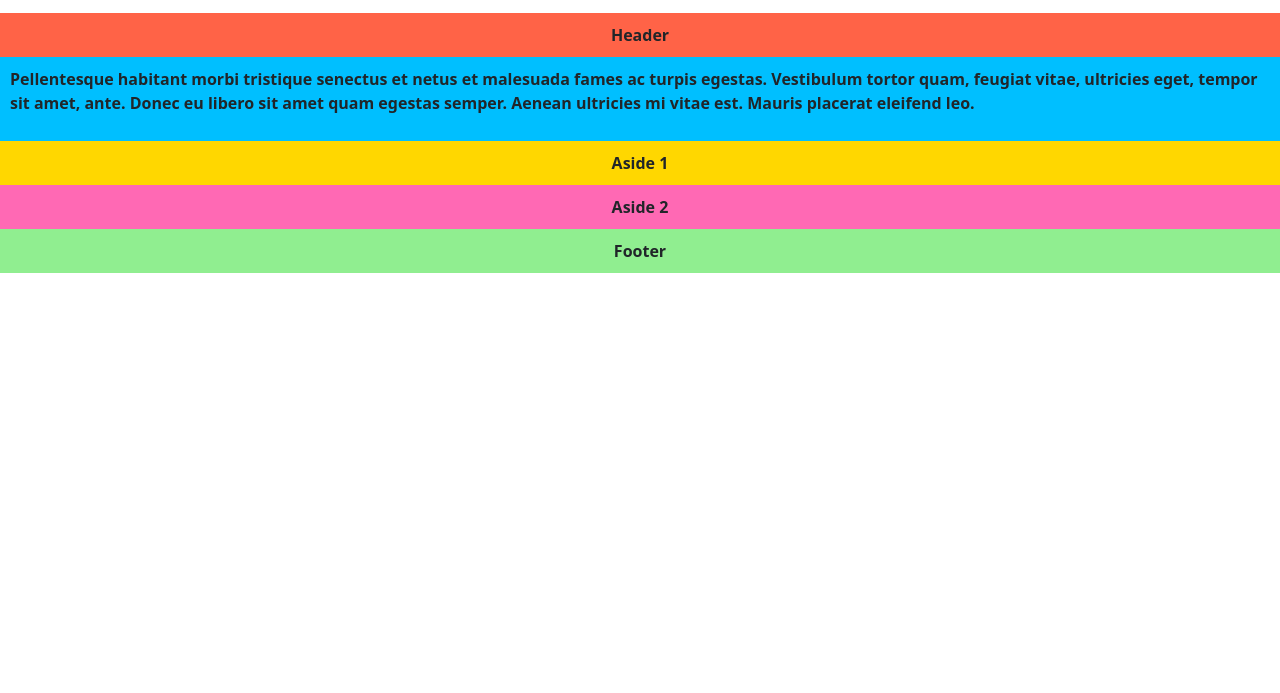
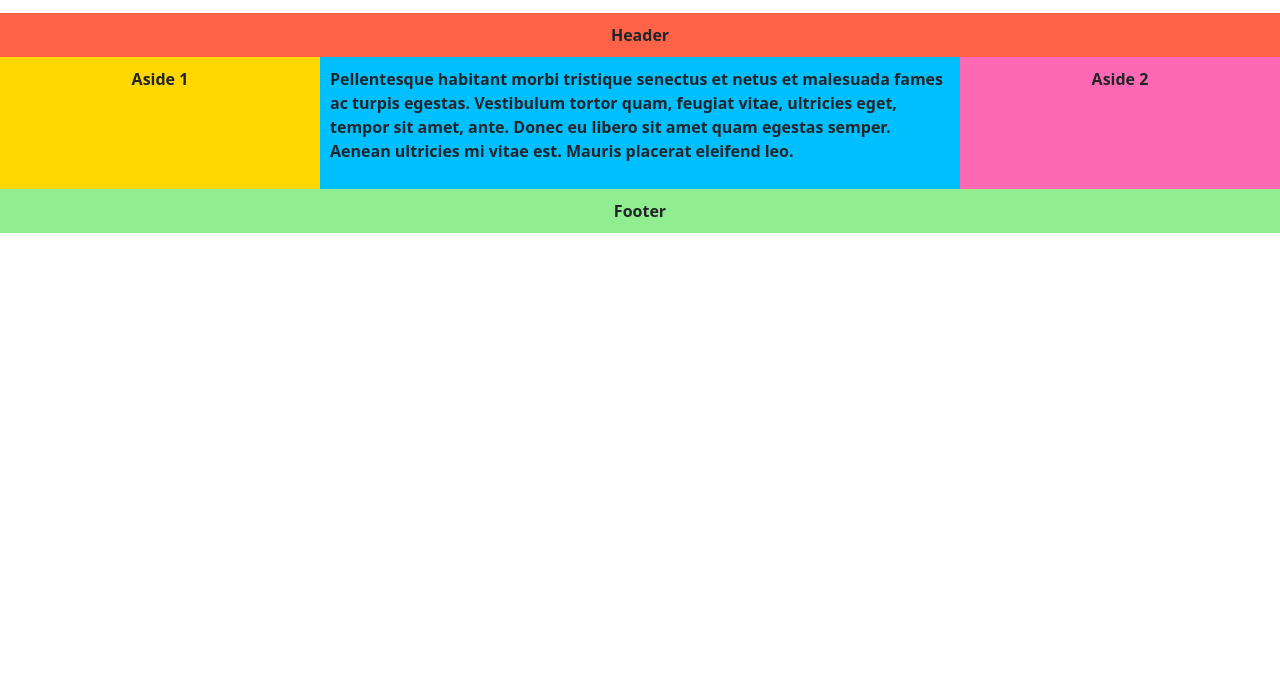
Before and after one commit to pbreteche/sass-bootstrap-2105, a website: page 04-bootstrap/index2.html in a window 1280 px wide. Shown: the part 107-800 px from the top of the page. Drawn offline with nearby package versions, Linux system fonts and the light colour scheme; files that its build step writes are made by us from their sources.

Commit message:
grille bootstrap

```diff
--- /dev/null
+++ b/04-bootstrap/scss/layout/_grid.scss
@@ -0,0 +1,26 @@
+body {
+    @extend .container-fluid;
+}
+
+.wrapper {
+    @extend .row;
+
+    aside {
+        @extend .col-sm;
+        &.aside-1 {
+            @extend .order-lg-1;
+        }
+        &.aside-2 {
+            @extend .order-lg-3;
+        }
+    }
+
+    .main {
+        @extend .col-lg-6;
+        @extend .order-lg-2;
+    }
+
+    .footer {
+        @extend .order-lg-last;
+    }
+}
--- a/04-bootstrap/scss/main.scss
+++ b/04-bootstrap/scss/main.scss
@@ -21,4 +21,5 @@
 
 // 5. Add additional custom code here
 @import 'base/elements',
+        'layout/grid',
         'temp/grid';
```
